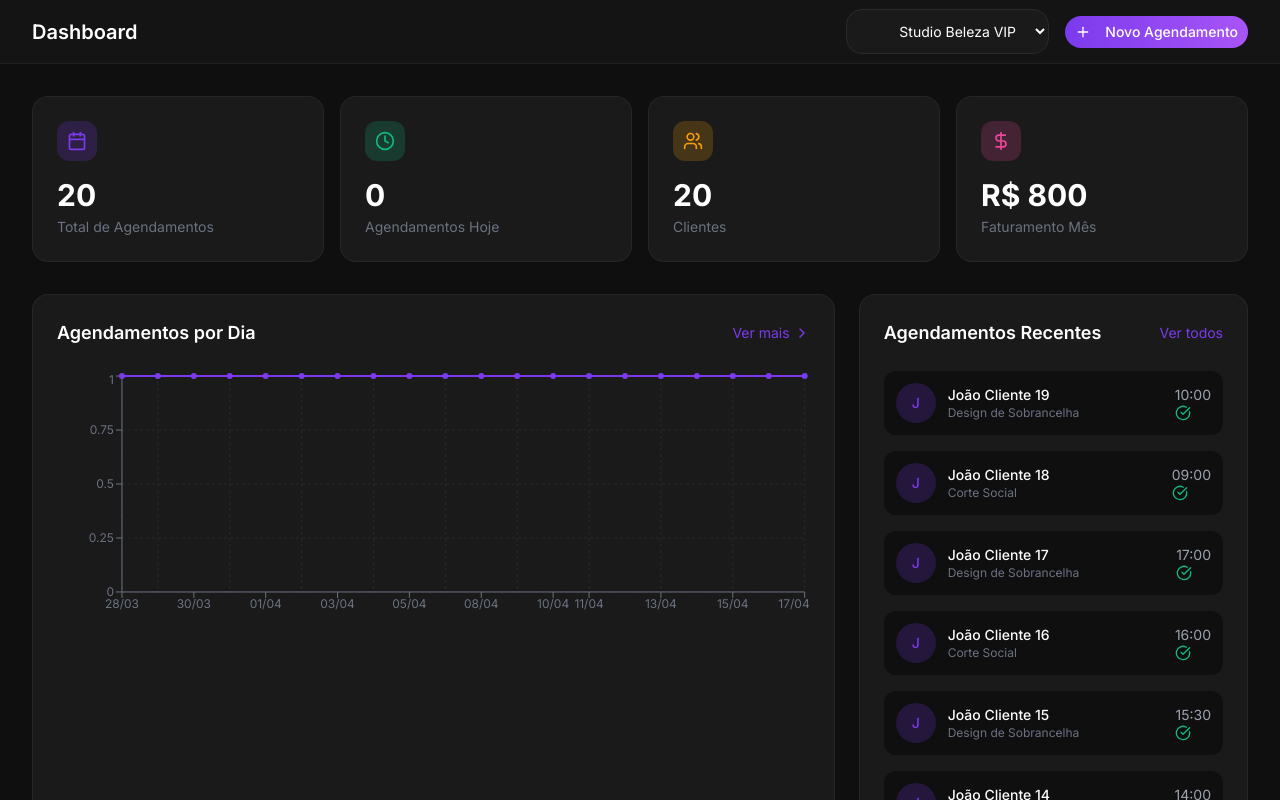
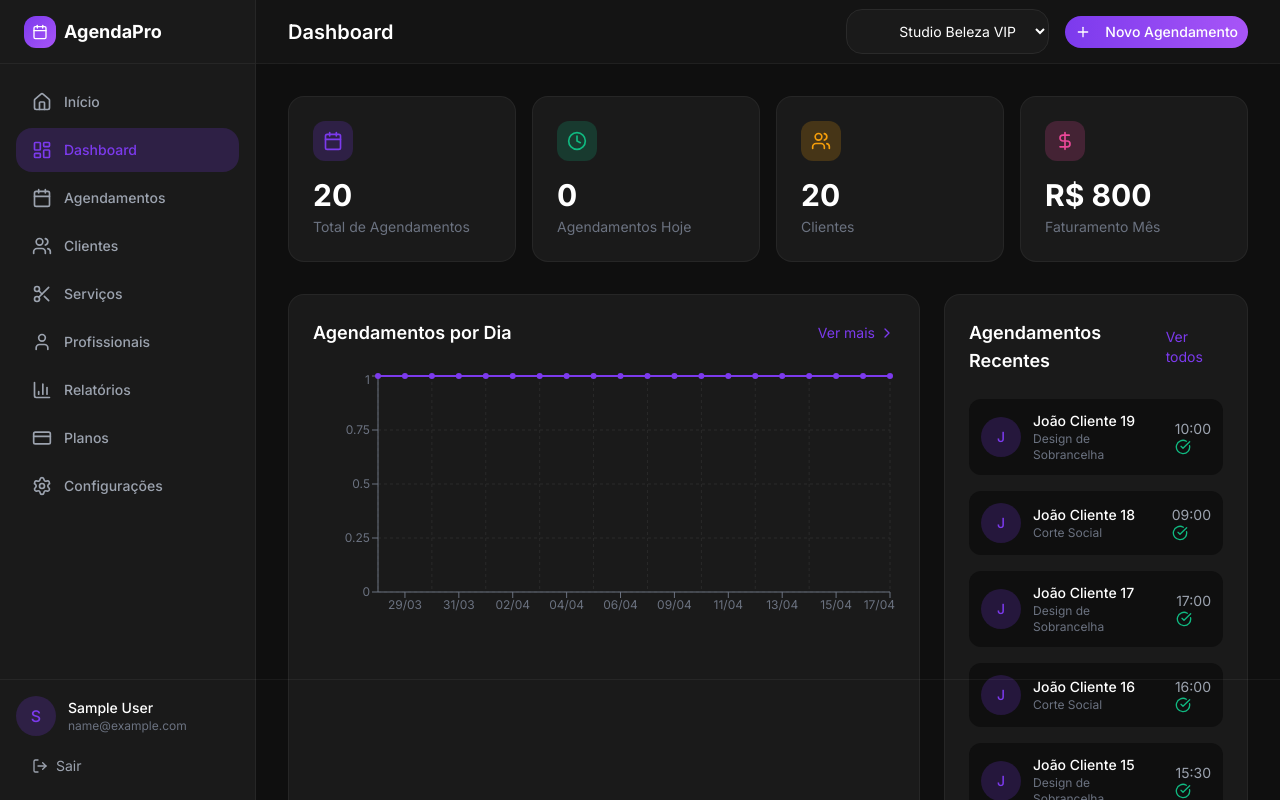
Before and after one commit to gblruz/AgendaPro, a React (Vite) app: page /dashboard in a window 1280 px wide. Shown: the top 800 px of the page. Built offline with nearby package versions, Linux system fonts and the light colour scheme; sample sign-in values are in the browser's storage.

Commit message:
fix: remover lg:hidden que ocultava a sidebar no desktop

```diff
--- a/src/components/dashboard/Sidebar.tsx
+++ b/src/components/dashboard/Sidebar.tsx
@@ -48,7 +48,7 @@ export function Sidebar({ isOpen, onClose }: SidebarProps) {
       <aside
         className={`fixed lg:static inset-y-0 left-0 z-50 w-64 bg-[#1A1A1A] border-r border-white/5
           transform transition-transform duration-300 lg:transform-none
-          ${isOpen ? 'translate-x-0' : '-translate-x-full lg:hidden'}`}
+          ${isOpen ? 'translate-x-0' : '-translate-x-full'}`}
       >
         {/* Logo */}
         <div className="h-16 flex items-center justify-between px-6 border-b border-white/5">
```
